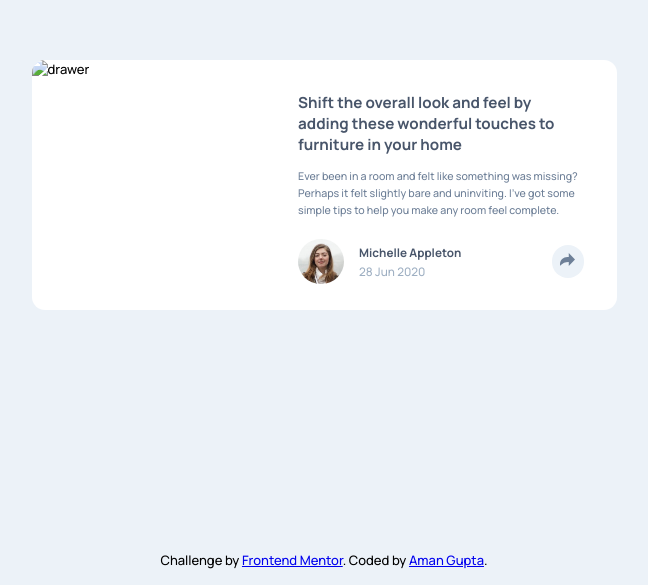
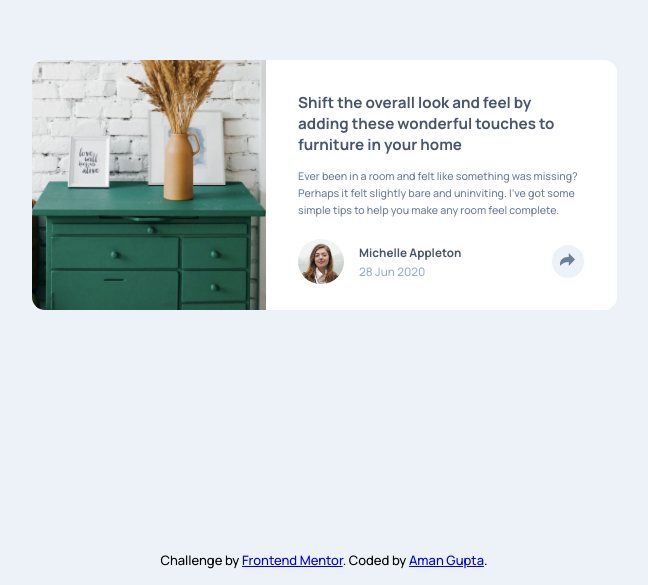
Before and after one commit to AmanGupta-95/Article-Preview-Component, a plain HTML site: page index.html in a window 1280 px wide. Shown: the part 215-800 px from the top of the page, without its empty margins (316-964 px from the left). Drawn offline with Linux system fonts and the light colour scheme; the site is published under a folder, as on GitHub Pages, so addresses that start at the root find nothing.

Commit message:
fixed drawer image preview

```diff
--- a/index.html
+++ b/index.html
@@ -28,7 +28,7 @@
 		<div class="container">
 			<div class="card">
 				<div class="drawer-image-container">
-					<img class="drawer-img" src="/images/drawers.jpg" alt="drawer" />
+					<img class="drawer-img" src="./images/drawers.jpg" alt="drawer" />
 				</div>
 				<div class="content">
 					<h3 class="header">
```
